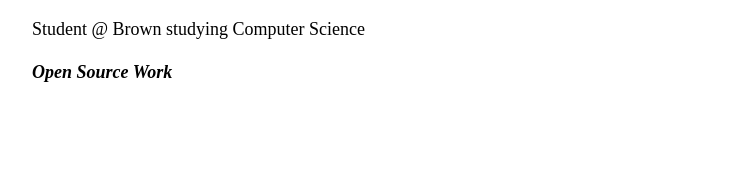
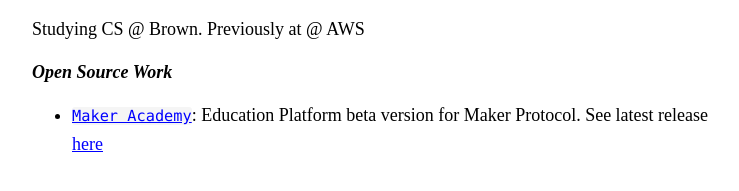
Before and after one commit to zachhuang610/zachhuang610.github.io, a plain HTML site: page index.html in a window 1280 px wide. Shown: the part 189-380 px from the top of the page, without its empty margins (258-997 px from the left). Drawn offline with Linux system fonts and the light colour scheme.

Commit message:
add Maker Academy work

```diff
--- a/index.html
+++ b/index.html
@@ -24,10 +24,14 @@
 </div>
 
 <div>
-    <p>Student @ Brown studying Computer Science</p>
-
+    <p>Studying CS @ Brown. Previously at @ AWS</p>
     <div>
         <h2>Open Source Work</h2>
+        <div>
+            <ul>
+                <li><a href="https://github.com/MakerAcademy/MakerAcademyWebsite"><code>Maker Academy</code></a>: Education Platform beta version for Maker Protocol. See latest release <a href="makerdao.academy">here</a></li>
+            </ul>
+        </div>
     </div>
 </div>
 </body>
```
